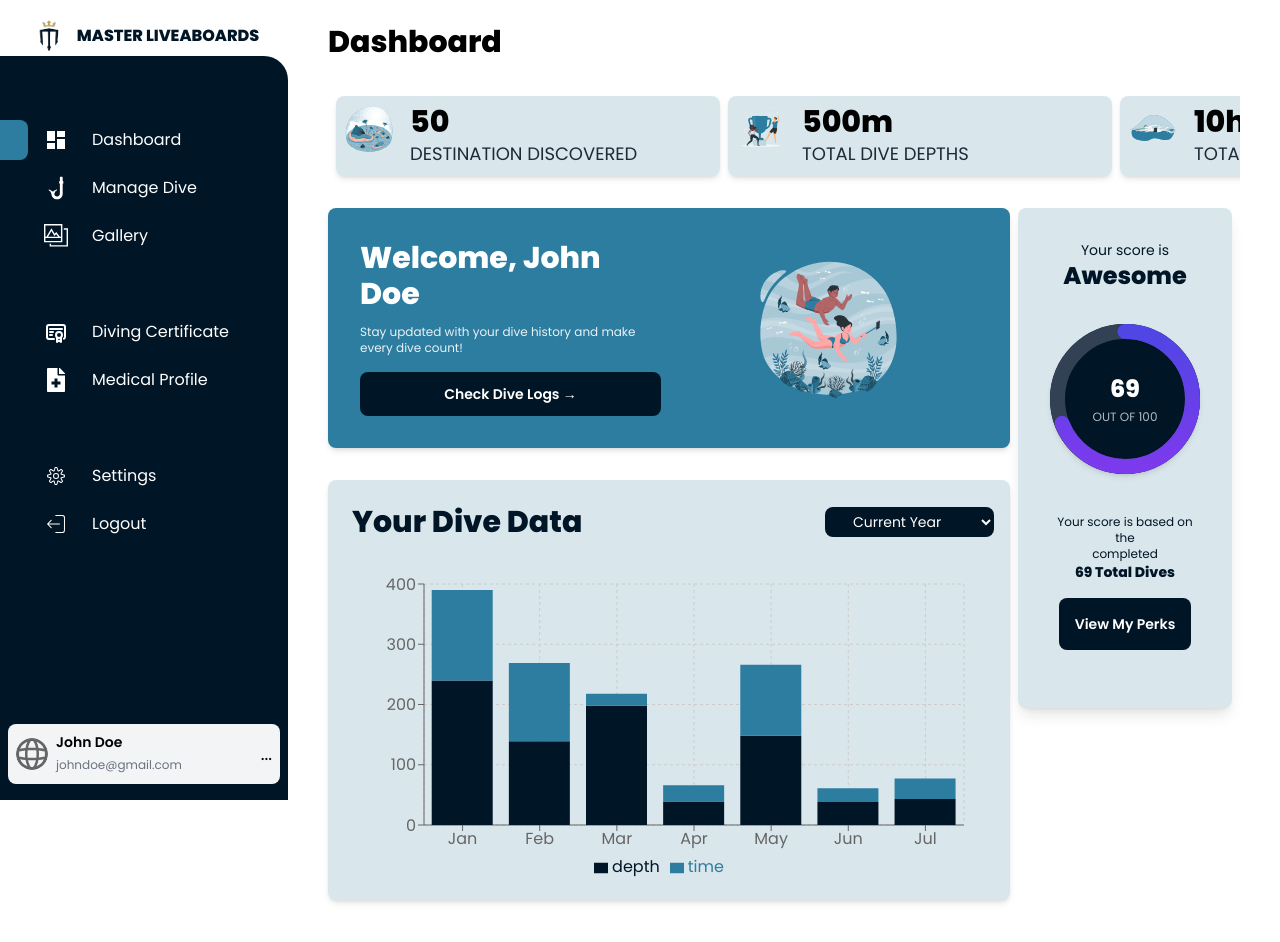
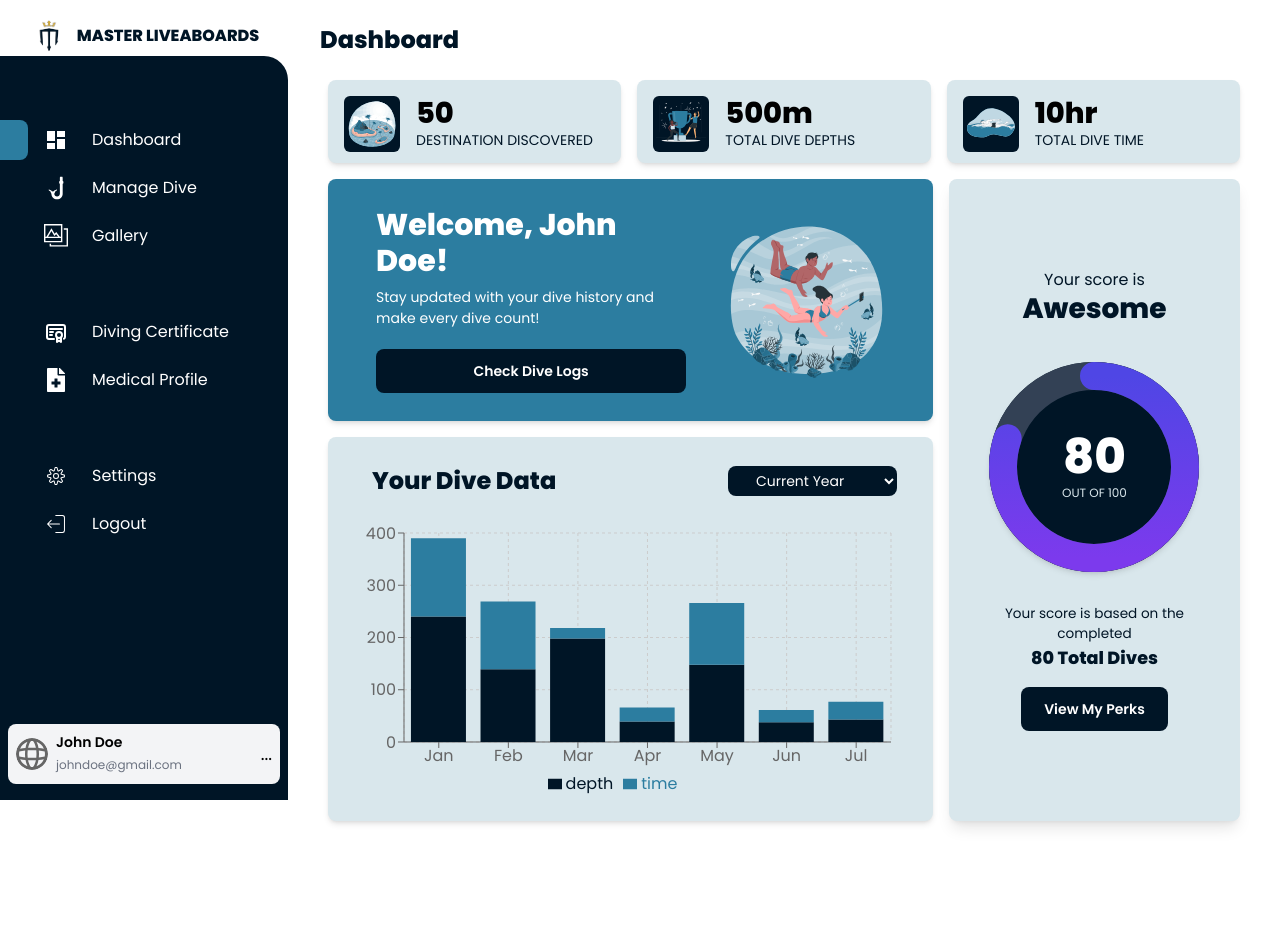
Before and after one commit to roserossssss/dive-site, a Next.js app in the folder diver-application/: page /dashboard in a window 1280 px wide. Shown: the top 942 px of the page. After the commit the page ends 861 px from the top, so only its background shows below. Built offline with nearby package versions, Linux system fonts and the light colour scheme.

Commit message:
Updated User Dashboard
- removed the carousel scroll in desktop view
- fixed the grid spacing, containers size
- adjusted the title page
- added square containers for svg in 3 carddata

```diff
--- a/diver-application/app/dashboard/page.tsx
+++ b/diver-application/app/dashboard/page.tsx
@@ -9,41 +9,45 @@ import Divetime from "../ui/dashboard/card/carddata/DiveTime/DiveTime";
 
 export default function Dashboard() {
   return (
-        <div className="text-black lg:p-5 p-1 relative">
+    <div className="text-black lg:p-4 p-1 relative">
       {/* Top Header (Loads Immediately) */}
-            <div className="fixed top-0 left-0 w-full bg-white z-10 p-4 md:pl-80">
-                <h1 className="text-3xl text-black p-2 font-extrabold">Dashboard</h1>
+      <div className="fixed top-0 left-0 w-full bg-white z-10 p-4 rounded-t-2xl md:pl-80">
+        <h2 className="text-xl md:text-xl lg:text-2xl font-bold text-[#001526] text-center md:text-left mt-2">
+          Dashboard
+        </h2>
       </div>
 
       {/* Dashboard Cards */}
-    <div className="grid grid-cols-1 gap-2 items-center mt-4 pt-8">
+      <div className="grid grid-cols-1 gap-2 items-center mt-4 md:mt-2 pt-8">
         {/* Scrollable Carousel */}
-            <div className="carousel-center flex gap-2 overflow-x-auto scroll-smooth scrollbar-thin scrollbar-track-gray-200 scrollbar-thumb-[#001526] p-2">
-                 <div className="flex gap-2">
-                    <div className="w-full min-w-[300px]"><Destinations /></div>
-                    <div className="w-full min-w-[300px]"><Divedepth /></div>
-                    <div className="w-full min-w-[300px]"><Divetime /></div>
+        <div className="carousel-center flex md:grid md:grid-cols-3 gap-4 overflow-x-auto md:overflow-x-visible scroll-smooth scrollbar-thin scrollbar-track-gray-200 scrollbar-thumb-[#001526] p-1">
+          <div className="flex-shrink-0 w-full min-w-[300px] md:min-w-0 md:w-auto">
+            <Destinations />
+          </div>
+          <div className="flex-shrink-0 w-full min-w-[300px] md:min-w-0 md:w-auto">
+            <Divedepth />
+          </div>
+          <div className="flex-shrink-0 w-full min-w-[300px] md:min-w-0 md:w-auto">
+            <Divetime />
           </div>
         </div>
       </div>
 
-
-
       {/* Main Grid */}
-            <div className="grid lg:grid-cols-[auto_1fr] md:grid-cols-1">
+      <div className="grid lg:grid-cols-[2.05fr_1fr] md:grid-cols-1 gap-x-2">
         {/* Left side */}
-                <div className="mt-4 mb-4">
+        <div className="mt-4 md:mt-0 mb-0 md:mb-2 p-1 md:h-full flex flex-col">
           <Suspense fallback={<p className="text-center">Loading widgets...</p>}>
             <CardDisplayName />
           </Suspense>
 
-                    <Suspense fallback={<p className="text-center ">Loading chart...</p>}>
+          <Suspense fallback={<p className="text-center">Loading chart...</p>}>
             <Chart />
           </Suspense>
         </div>
 
         {/* Right side */}
-                <div className="w-auto mt-2">
+        <div className="mt-3 md:mt-0 md:mb-2 p-1 md:h-full">
           <Suspense fallback={<p className="text-center">Loading reports...</p>}>
             <Reports />
           </Suspense>
--- a/diver-application/app/ui/dashboard/CardDisplayName/CardDisplayName.tsx
+++ b/diver-application/app/ui/dashboard/CardDisplayName/CardDisplayName.tsx
@@ -14,32 +14,30 @@ export default function WelcomeCard() {
   };
 
   return (
-    <div className="bg-[#2C7DA0] text-white lg:p-8 p-4  rounded-lg shadow-md w-full grid grid-cols-1 md:grid-cols-2 gap-4">
-      <div className="flex flex-col justify-center">
-        <h1 className="text-2xl md:text-3xl font-bold mb-3">
-          Welcome, {userProfile.name}
+    <div className="bg-[#2C7DA0] text-white lg:p-6 lg:pl-12 p-8 rounded-lg shadow-md w-full h-full mx-auto grid lg:grid-cols-[1.5fr_1fr] md:grid-cols-2 gap-4">
+      <div className="flex flex-col justify-center text-center lg:text-left">
+        <h1 className="text-2xl md:text-3xl font-bold mb-2">
+          Welcome, {userProfile.name}!
         </h1>
 
-        <p className="text-xs text-white text-opacity-90 mb-4">
+        <p className="text-[14px] text-white mb-5">
           Stay updated with your dive history and make every dive count!
         </p>
-
         <Link
           href="/dashboard/DiveManagement"
           className="inline-block"
         >
           <button className="bg-[#001526] text-white text-sm font-semibold py-3 px-4 rounded-lg w-full transition-colors hover:bg-[#002233]">
-            Check Dive Logs →
+            Check Dive Logs
           </button>
         </Link>
       </div>
 
       <div className="flex justify-center items-center">
-
-              <Image
+        <Image
           src="/images/db_welcome_user.svg"
           alt="Dive Welcome Illustration"
-          className="w-auto h-36"
+          className="w-auto h-40"
           width={250}
           height={250}
           priority={true}
--- a/diver-application/app/ui/dashboard/card/card.tsx
+++ b/diver-application/app/ui/dashboard/card/card.tsx
@@ -10,10 +10,12 @@ interface CardProps {
 export default function Card({value, description, icon }: CardProps) {
   return (
     <div className="bg-[#D9E7EC] p-2 rounded-lg shadow-md w-96 h-auto mb-2 flex flex-1">
-      <div className="text-4xl mb-2 text-end pr-4">{icon}</div>
-      <div>
-      <h1 className="text-3xl font-extrabold">{value}</h1>
-      <p className="text-lg text-gray-800">{description}</p>
+      <div className="flex items-center justify-center w-14 h-14 bg-[#001526] text-white rounded-md p-3 ml-2 mt-2 relative">
+        <span className="text-[2rem] absolute">{icon}</span>
+      </div>
+      <div className="p-1 pt-1 pl-4">
+        <h1 className="text-[1.8rem] font-extrabold -mb-[0.35rem]">{value}</h1>
+        <p className="text-[14px] text-[#001526]">{description}</p>
       </div>
     </div>
   );
--- a/diver-application/app/ui/dashboard/card/carddata/DiveTime/DiveTime.module.css
+++ b/diver-application/app/ui/dashboard/card/carddata/DiveTime/DiveTime.module.css
@@ -1,6 +1,6 @@
-.iconContainer {
-    width: 50px;
-    height: 50px;
+/* .iconContainer {
+    width: 55px;
+    height: 60px;
     display: flex;
     justify-content: center;
     align-items: center;
@@ -9,4 +9,4 @@
 .iconContainer img {
     max-width: 100%;
     max-height: 100%;
-}
+} */
--- a/diver-application/app/ui/dashboard/chart/chart.tsx
+++ b/diver-application/app/ui/dashboard/chart/chart.tsx
@@ -50,11 +50,11 @@ export default function Chart() {
   };
 
   return (
-    <div className="bg-[#D9E7EC] p-4 rounded-lg shadow-md mb-2 mt-8">
-      <div className="lg:flex justify-between items-center">
-        <h2 className="text-[#001526] text-3xl p-2 font-bold">Your Dive Data</h2>
+    <div className="bg-[#D9E7EC] py-5 px-1 rounded-lg shadow-md mb-0 mt-4 w-full h-full mx-auto">
+      <div className="lg:flex justify-between items-center md:ml-8">
+        <h2 className="text-[#001526] text-2xl md:text-2xl p-2 font-bold text-center lg:text-left">Your Dive Data</h2>
 
-        <div className="justify-self-center">
+      <div className="mt-2 lg:mt-0 flex justify-center md:mr-8">
 
           <select
             aria-label="Select Time Range"
@@ -70,7 +70,7 @@ export default function Chart() {
         </div>
       </div>
 
-      <div className="w-full h-80 mt-4">
+      <div className="w-full h-72 mt-2 -mx-2">
         <ResponsiveContainer width="100%" height="100%">
           <BarChart data={getChartData()} margin={{ top: 20, right: 30, left: 20, bottom: 5 }}>
             <CartesianGrid strokeDasharray="3 3"/>
--- a/diver-application/app/ui/dashboard/reports/reports.tsx
+++ b/diver-application/app/ui/dashboard/reports/reports.tsx
@@ -13,7 +13,7 @@ const CircularProgress: React.FC<CircularProgressProps> = ({
   totalGoal = 100,
   label = "OUT OF"
 }) => {
-  const size = 200; // Reduced SVG size for better responsiveness
+  const size = 150; // Reduced SVG size for better responsiveness
   const strokeWidth = 20; // Reduced stroke width
   const radius = (size - strokeWidth) / 2;
   const circumference = 2 * Math.PI * radius;
@@ -21,7 +21,7 @@ const CircularProgress: React.FC<CircularProgressProps> = ({
 
   //for the circular progress bar
   return (
-    <div className="relative w-[150px] h-[150px] flex flex-col items-center justify-center mx-auto bg-[#001526] rounded-full shadow-md">
+    <div className="relative w-[210px] h-[210px] flex flex-col items-center justify-center mx-auto bg-[#001526] rounded-full shadow-md">
       <svg
         width="100%"
         height="100%"
@@ -62,8 +62,8 @@ const CircularProgress: React.FC<CircularProgressProps> = ({
 
       {/* Progress Text */}
       <div className="z-10 text-center">
-        <span className="block text-2xl font-bold text-white">{progress}</span>
-        <span className="block text-xs text-white/70 mt-1">
+        <span className="block text-5xl font-bold text-white">{progress}</span>
+        <span className="block text-xs text-[#D9E7EC] mt-1">
           {label} {totalGoal}
         </span>
       </div>
@@ -72,27 +72,25 @@ const CircularProgress: React.FC<CircularProgressProps> = ({
 };
 
 export default function Card() {
-  const data = { progress: 69 };
+  const data = { progress: 80 };
 
   return (
-    <div className="bg-[#D9E7EC] shadow-lg rounded-lg h-[500px] p-8 m-2">
-      <h1 className="text-[#001526] text-center text-sm">Your score is</h1>
-      <h2 className="text-[#001526] text-center text-2xl font-bold">Awesome</h2>
+    <div className="bg-[#D9E7EC] shadow-lg rounded-lg h-full p-8 w-full lg:max-w-[100%] flex flex-col justify-center items-center">
+      <h1 className="text-[#001526] text-center text-[1rem] -mb-1">Your score is</h1>
+      <h2 className="text-[#001526] text-center text-[1.75rem] font-bold">Awesome</h2>
 
       <div className="mt-8">
-        <CircularProgress progress={data.progress}/>
+        <CircularProgress progress={data.progress} />
       </div>
 
-
-
-      <h1 className="text-xs text-[#001526] text-center mt-10">
+      <h1 className="text-[0.85rem] text-[#001526] text-center mt-8">
         Your score is based on the <br />completed
       </h1>
-      <h2 className="text-[#001526] font-bold text-center text-sm">{data.progress} Total Dives</h2>
+      <h2 className="text-[#001526] font-bold text-center text-[1.1rem]">{data.progress} Total Dives</h2>
 
-      <div className="flex justify-center mt-4">
-        <button>
-          <p className="text-sm text-white bg-[#001526] font-semibold rounded-lg p-4 text-center w-full">
+      <div className="flex justify-center mt-4 w-full px-10">
+        <button className="w-full">
+          <p className="text-sm text-white bg-[#001526] font-semibold rounded-lg p-3 text-center">
             View My Perks
           </p>
         </button>
```
Lines whose indentation alone changed are shown as unchanged.
